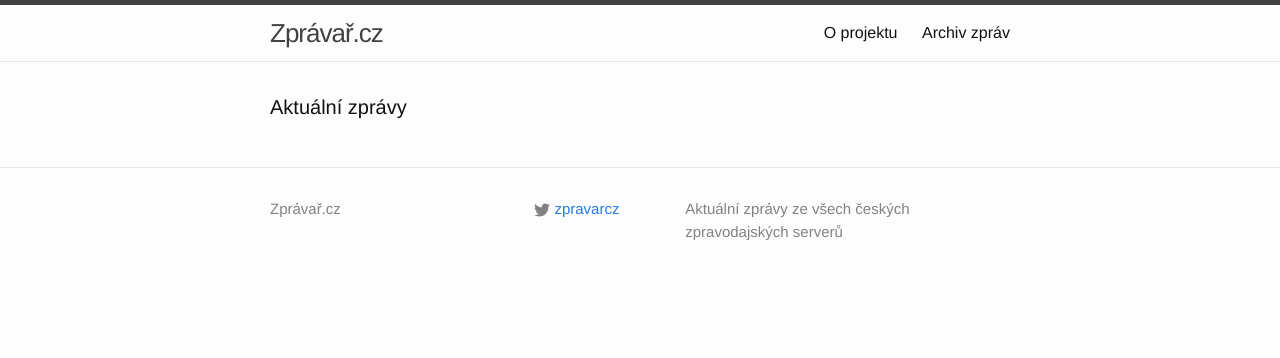
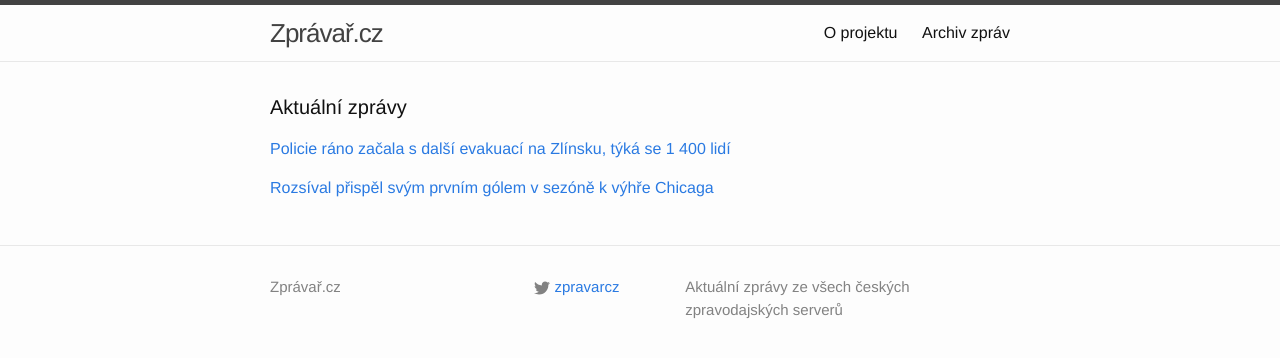
Before and after one commit to adliska/zpravar, a Jekyll site: the page built from index.html, in a window 1280 px wide. Shown: the top 358 px of the page. Built offline with Jekyll 4.4.1, drawn with Linux system fonts in a browser that asks for light colours.

Commit message:
zpravar news update

```diff
--- a/index.html
+++ b/index.html
@@ -5,4 +5,20 @@ layout: default
 <div class="home">
     <h1 class="page-heading">Aktuální zprávy</h1>
 
-</div>
+<p><a href="javascript:;" onclick="toggle_visibility('zpravy0')">Policie ráno začala s další evakuací na Zlínsku, týká se 1 400 lidí</a></p>
+<div id="zpravy0" style="display:none">
+<ul>
+<li><a href=http://zlin.idnes.cz/evakuace-zlinsko-vrbetice-munice-dqz-/zlin-zpravy.aspx?c=A141206_072455_zlin-zpravy_hv>Policie ráno začala s další evakuací na Zlínsku, týká se 1 400 lidí - zlin.idnes.cz</a></li>
+<li><a href=http://www.rozhlas.cz/_zprava/policie-evakuuje-1400-lidi-z-obci-v-okoli-municniho-skladu-ve-vrbeticich--1429224>Policie evakuuje 1400 lidí z obcí v okolí muničního skladu ve Vrběticích - www.rozhlas.cz</a></li>
+<li><a href=http://www.lidovky.cz/okolni-obce-municniho-skladu-musely-byt-evakuovany-hrozi-dalsi-vybuchy-1a8-/zpravy-domov.aspx?c=A141206_072702_ln_domov_ele>Okolní obce muničního skladu musely být evakuovány. Hrozí další výbuchy  - www.lidovky.cz</a></li>
+<li><a href=http://www.denik.cz/z_domova/evakuace-na-zlinsku-pokracuje-pyrotechnici-nasli-budovu-s-granaty-20141206.html>Evakuace na Zlínsku pokračuje, pyrotechnici našli budovu s granáty - www.denik.cz</a></li>
+<li><a href=http://www.ceskatelevize.cz/ct24/regiony/294636-vybuchy-v-municnim-skladu-den-po-dni/>Výbuchy v muničním skladu den po dni - www.ceskatelevize.cz</a></li>
+</ul>
+</div><p><a href="javascript:;" onclick="toggle_visibility('zpravy1')">Rozsíval přispěl svým prvním gólem v sezóně k výhře Chicaga</a></p>
+<div id="zpravy1" style="display:none">
+<ul>
+<li><a href=http://www.denik.cz/hokej/rozsival-prispel-svym-prvnim-golem-v-sezone-k-vyhre-chicaga-20141206.html>Rozsíval přispěl svým prvním gólem v sezóně k výhře Chicaga - www.denik.cz</a></li>
+<li><a href=http://sport.aktualne.cz/rozsival-prvnim-golem-v-sezone-odstartoval-vyhru-chicaga/r~219bee287d0f11e4b6d20025900fea04/>Rozsíval prvním gólem v sezoně odstartoval výhru Chicaga - sport.aktualne.cz</a></li>
+<li><a href=http://www.tyden.cz/rubriky/sport/hokej/nhl/rozsival-se-trefil-po-jedenacti-mesicich-chicagu-pomohl-k-vyhre_326421.html>Rozsíval se trefil po jedenácti měsících, Chicagu pomohl k výhře - www.tyden.cz</a></li>
+</ul>
+</div></div>
```
